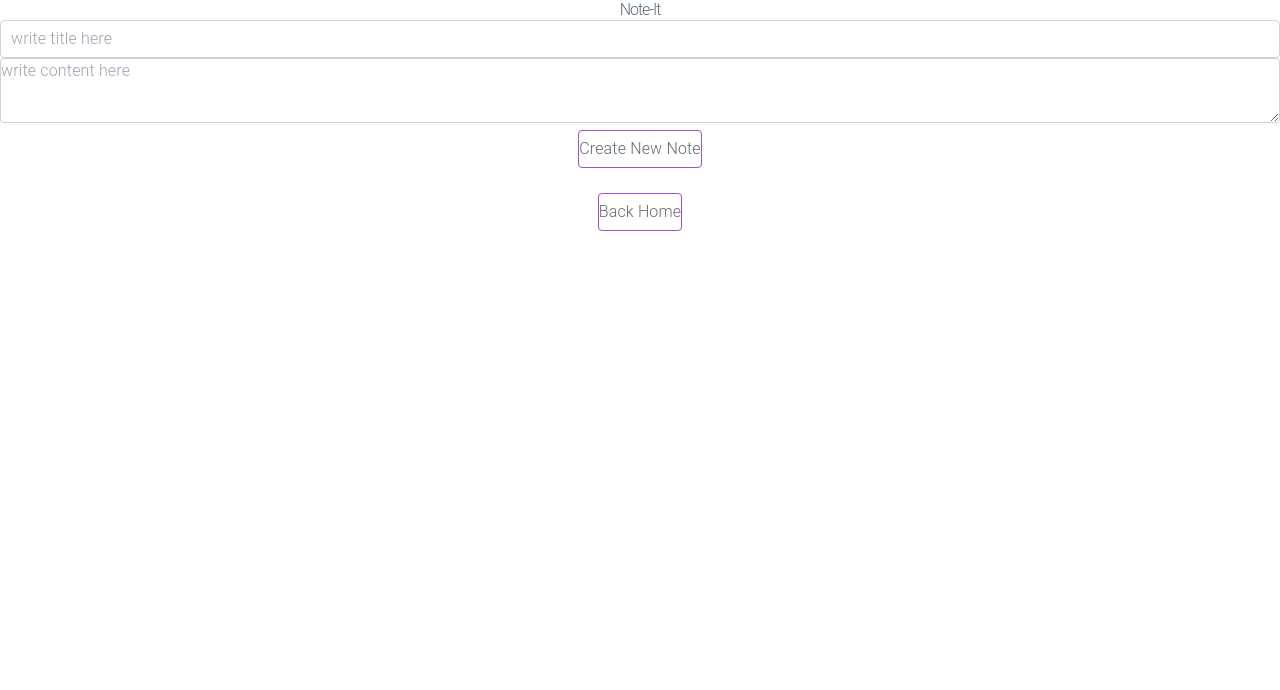
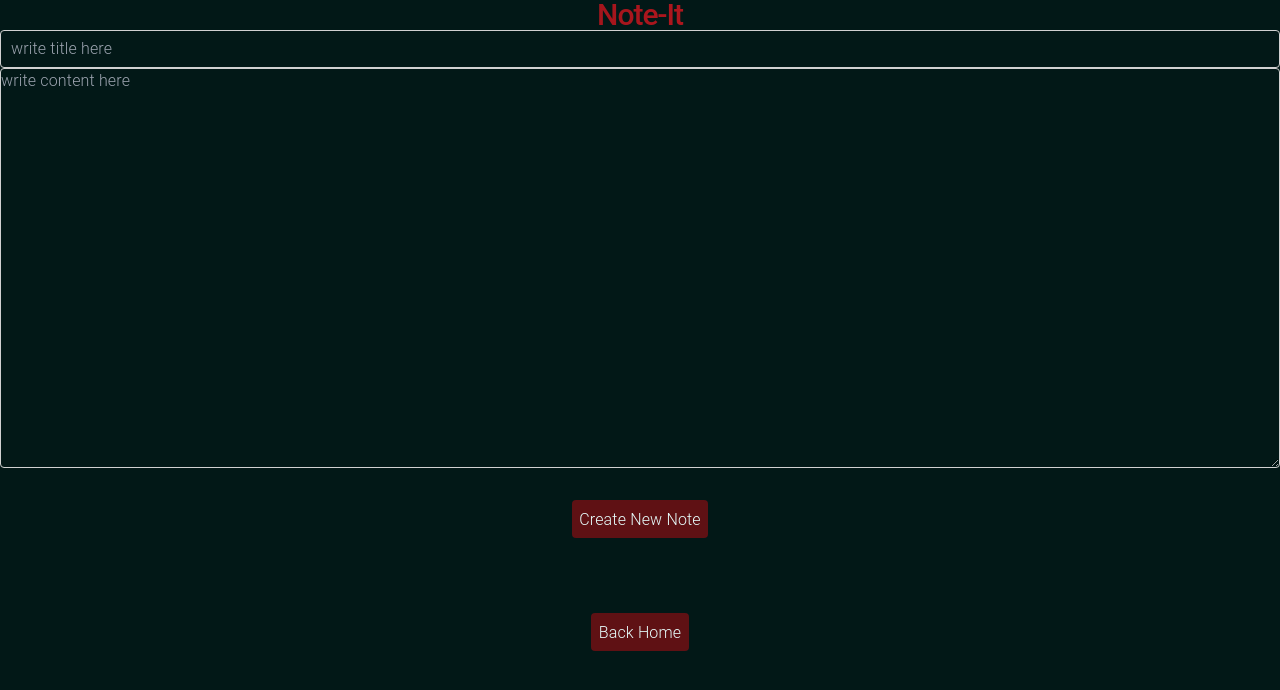
Before and after one commit to TheMegaForce/note-it-frontend, a React (Create React App) app: page /new in a window 1280 px wide. Shown: the top 690 px of the page. Built offline with nearby package versions, Linux system fonts and the light colour scheme.

Commit message:
"new" page css done

```diff
--- a/src/App.js
+++ b/src/App.js
@@ -7,20 +7,20 @@ function App() {
   const { pathname } = useLocation();
   const pageVariants = {
     initial: {
-      opacity: 0
+      opacity: 1
     },
     in: {
       opacity: 1
     },
     out: {
-      opacity: 0
+      opacity: 1
     }
   };
 
   const pageTransition = {
     type: 'tween',
     ease: 'linear',
-    duration: 0.5
+    duration: 2
   };
 
   return (
--- a/src/components/Post.js
+++ b/src/components/Post.js
@@ -12,6 +12,19 @@ const Post = ({ post }) => {
         margin: "10px auto",
         padding: "1em",
     };
+
+    function handleRedirect() {
+        const left = document.getElementById("left")
+        left.classList.remove("leftintro")
+        left.classList.add("leftoutro")
+        const bottom = document.getElementById("bottom")
+        bottom.classList.remove("bottomintro")
+        bottom.classList.add("bottomoutro")
+        setTimeout(() => {
+            window.location.replace(`/post/${post.id}`)
+        }, 3000);
+    }
+
     return (
         <motion.div
         style={div}
@@ -25,9 +38,9 @@ const Post = ({ post }) => {
         dragTransition={{ bounceStiffness: 600, bounceDamping: 20 }}
         dragElastic={0.5}
         whileTap={{ cursor: "grabbing" }} className="col-span-2 rounded-[12px] text-[#E7FDFC]">
-      <Link to={`/post/${post.id}`}>
+        <a onClick={handleRedirect}>
             <h1>{post.title}</h1>
-      </Link>
+        </a>
         <textarea unselectable="true" readOnly className="textarea">{post.content}</textarea>
         </motion.div>
     );
--- a/src/lookGood.css
+++ b/src/lookGood.css
@@ -20,6 +20,28 @@
     }
 }
 
+@keyframes rightintro {
+    0% {
+        transform: translateX(+150%);
+        animation-timing-function: cubic-bezier(0, 0, 0.2, 1);
+    }
+    100% {
+        transform: translateX(0);
+        animation-timing-function: cubic-bezier(0.8, 0, 1, 1);
+    }
+}
+
+@keyframes rightoutro {
+    0% {
+        transform: translateX(0);
+        animation-timing-function: cubic-bezier(0.8, 0, 1, 1);
+    }
+    100% {
+        transform: translateX(+150%);
+        animation-timing-function: cubic-bezier(0, 0, 0.2, 1);
+    }
+}
+
 @keyframes bottomintro {
     0% {
       transform: translateY(+150%);
@@ -38,6 +60,28 @@
     }
     100% {
         transform: translateY(+150%);
+        animation-timing-function: cubic-bezier(0, 0, 0.2, 1);
+    }
+}
+
+@keyframes topintro {
+    0% {
+      transform: translateY(-150%);
+      animation-timing-function: cubic-bezier(0, 0, 0.2, 1);
+    }
+    100% {
+      transform: translateY(0);
+      animation-timing-function: cubic-bezier(0.8, 0, 1, 1);
+    }
+}
+
+@keyframes topoutro {
+    0% {
+      transform: translateY(0);
+      animation-timing-function: cubic-bezier(0.8, 0, 1, 1);
+    }
+    100% {
+        transform: translateY(-150%);
         animation-timing-function: cubic-bezier(0, 0, 0.2, 1);
     }
 }
@@ -78,6 +122,10 @@
     cursor: default;
 }
 
+.bottombutton {
+    margin-top: auto;
+}
+
 .leftintro {
     animation: leftintro 2s linear 1 normal forwards;
     display: flex;
@@ -90,9 +138,19 @@
     flex-direction: column;
 }
 
-.bottombutton {
-    margin-top: auto;
+
+.rightintro {
+    animation: rightintro 2s linear 1 normal forwards;
+    display: flex;
+    flex-direction: column;
 }
+
+.rightoutro {
+    animation: rightoutro 2s linear 1.5s 1 normal forwards;
+    display: flex;
+    flex-direction: column;
+}
+
 
 .bottomintro {
     transform: translateY(+150%);
@@ -103,3 +161,14 @@
     transform: translateY(-150%);
     animation: bottomoutro 2s linear 1 normal forwards;
 }
+
+
+.topintro {
+    transform: translateY(-150%);
+    animation: topintro 2s linear 1.5s 1 normal forwards;
+}
+
+.topoutro {
+    transform: translateY(+150%);
+    animation: topoutro 2s linear 1 normal forwards;
+}
--- a/src/pages/Index.js
+++ b/src/pages/Index.js
@@ -19,7 +19,7 @@ const Index = (props) => {
         bottom.classList.add("bottomoutro")
         setTimeout(() => {
             window.location.replace('/new')
-        }, 3000);
+        }, 3500);
     }
 
     return <>
--- a/src/pages/New.js
+++ b/src/pages/New.js
@@ -1,18 +1,59 @@
 import { Form } from "react-router-dom";
+import { motion } from "framer-motion";
 
 const Index = (props) => {
+
+    function handleRedirect() {
+        const top = document.getElementById("top")
+        top.classList.remove("topintro")
+        top.classList.add("topoutro")
+        setTimeout(() => {
+            window.location.replace('/')
+        }, 3500);
+    }
+
     // For each post in the array render a Post component
     return <>
-    <div className="">
-        <h2>Note-It</h2>
-        <Form action="/create" method="post">
-            <input type="text" name="title" placeholder="write title here"/>
-            <textarea className="" type="text" name="content" placeholder="write content here"/>
-            <button>Create New Note</button>
-        </Form>
-        <a href="/">
-            <button>Back Home</button>
-        </a>
+    <div className="min-h-[100vh] bg-[#021817]">
+        <div id="top" className="topintro">
+            <h2 className="
+                font-medium
+                text-5xl
+                bg-gradient-to-r from-[#5F1114] to-[#F31B26]
+                text-transparent
+                bg-clip-text">
+                    Note-It
+            </h2>
+            <Form action="/create" method="post">
+                <input type="text" name="title" placeholder="write title here"/>
+                <textarea className="min-h-[50vh] max-h-auto"
+                type="text" name="content" placeholder="write content here"/>
+                <a onClick={handleRedirect}>
+                    <motion.button
+                            initial={{ opacity: 0.6 }}
+                            whileHover={{
+                                scale: 1.2,
+                                transition: { duration: 1 },
+                            }}
+                            whileTap={{ scale: 0.9 }}
+                            whileInView={{ opacity: 1 }} className="bg-[#5F1114] text-[#E7FDFC] border-none p-3 m-10">
+                        Create New Note
+                    </motion.button>
+                </a>
+            </Form>
+            <a onClick={handleRedirect}>
+                <motion.button
+                            initial={{ opacity: 0.6 }}
+                            whileHover={{
+                                scale: 1.2,
+                                transition: { duration: 1 },
+                            }}
+                            whileTap={{ scale: 0.9 }}
+                            whileInView={{ opacity: 1 }} className="bg-[#5F1114] text-[#E7FDFC] border-none p-3 m-10">
+                    Back Home
+                </motion.button>
+            </a>
+        </div>
     </div>
     </>;
 };
--- a/src/pages/Show.js
+++ b/src/pages/Show.js
@@ -4,9 +4,28 @@ import { Link, useLoaderData, Form } from "react-router-dom";
 const Show = () => {
     const post = useLoaderData();
 
-  ////////////////////
-  // Styles
-  ///////////////////
+    function handleUpdateRedirect() {
+        const right = document.getElementById("right")
+        right.classList.remove("rightintro")
+        right.classList.add("rightoutro")
+        setTimeout(() => {
+            window.location.replace('/')
+        }, 3000);
+    }
+
+    function handleBackRedirect() {
+        const right = document.getElementById("right")
+        right.classList.remove("rightintro")
+        right.classList.add("rightoutro")
+        setTimeout(() => {
+            window.location.replace('/')
+        }, 3000);
+    }
+
+    function handleDeleteRedirect() {
+        window.location.replace('/')
+    }
+
     const div = {
         textAlign: "center",
         border: "3px solid green",
@@ -15,7 +34,7 @@ const Show = () => {
     };
 
     return (
-    <div style={div}>
+        <div style={div} id="right" className="rightintro">
         <div style={{ textAlign: "center" }}>
             <h2>Update {post.title}</h2>
             <Form action={`/update/${post.id}`} method="post">
@@ -31,15 +50,13 @@ const Show = () => {
                 placeholder="write content here"
                 defaultValue={post.content}
             />
-          <button>Update Note</button>
+            <a onClick={handleUpdateRedirect}><button>Update Note</button></a>
             </Form>
             <Form action={`/delete/${post.id}`} method="post">
-          <button>Delete Note</button>
+                <a onClick={handleDeleteRedirect}><button>Delete Note</button></a>
             </Form>
         </div>
-      <Link to="/">
-        <button>Go Back</button>
-      </Link>
+            <a onClick={handleBackRedirect}><button>Go Back</button></a>
         </div>
     );
 };
```
Lines whose indentation alone changed are shown as unchanged.
